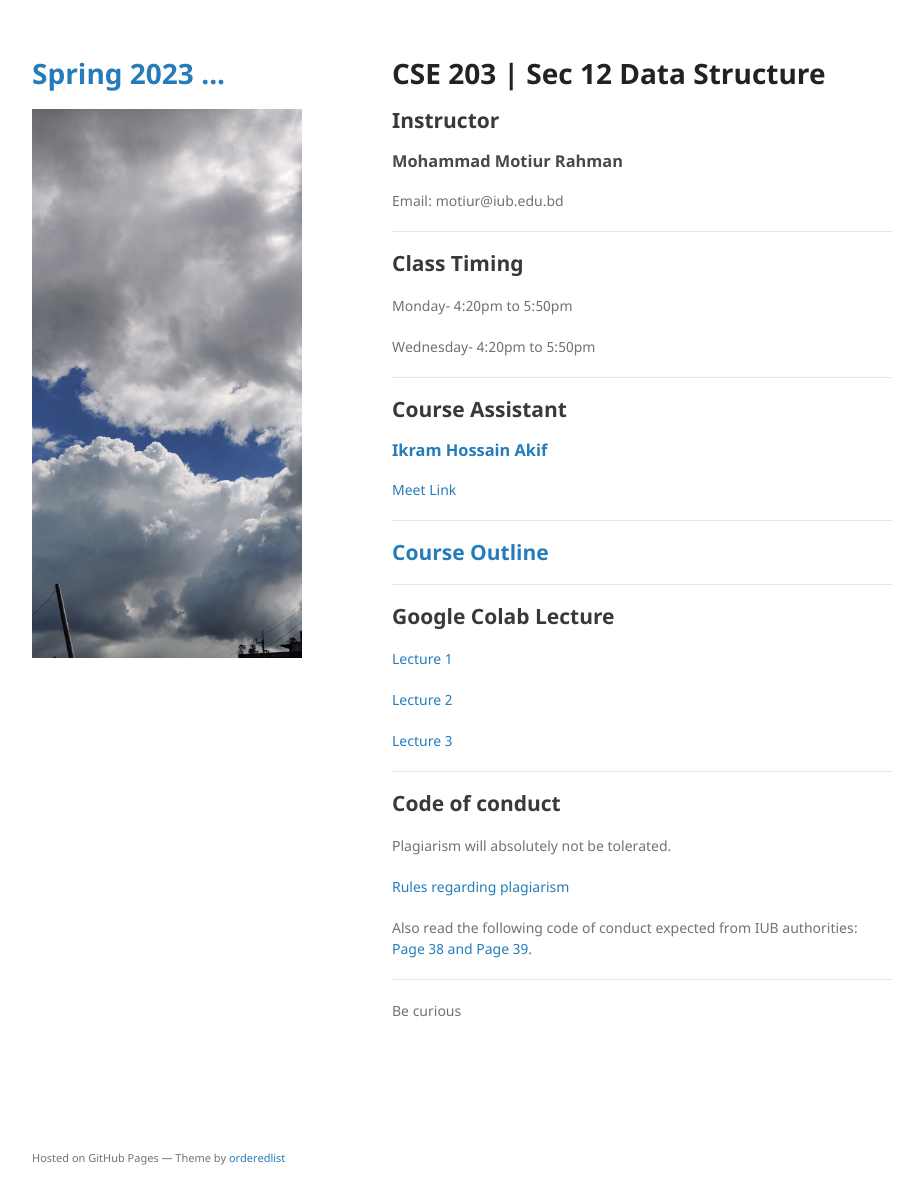
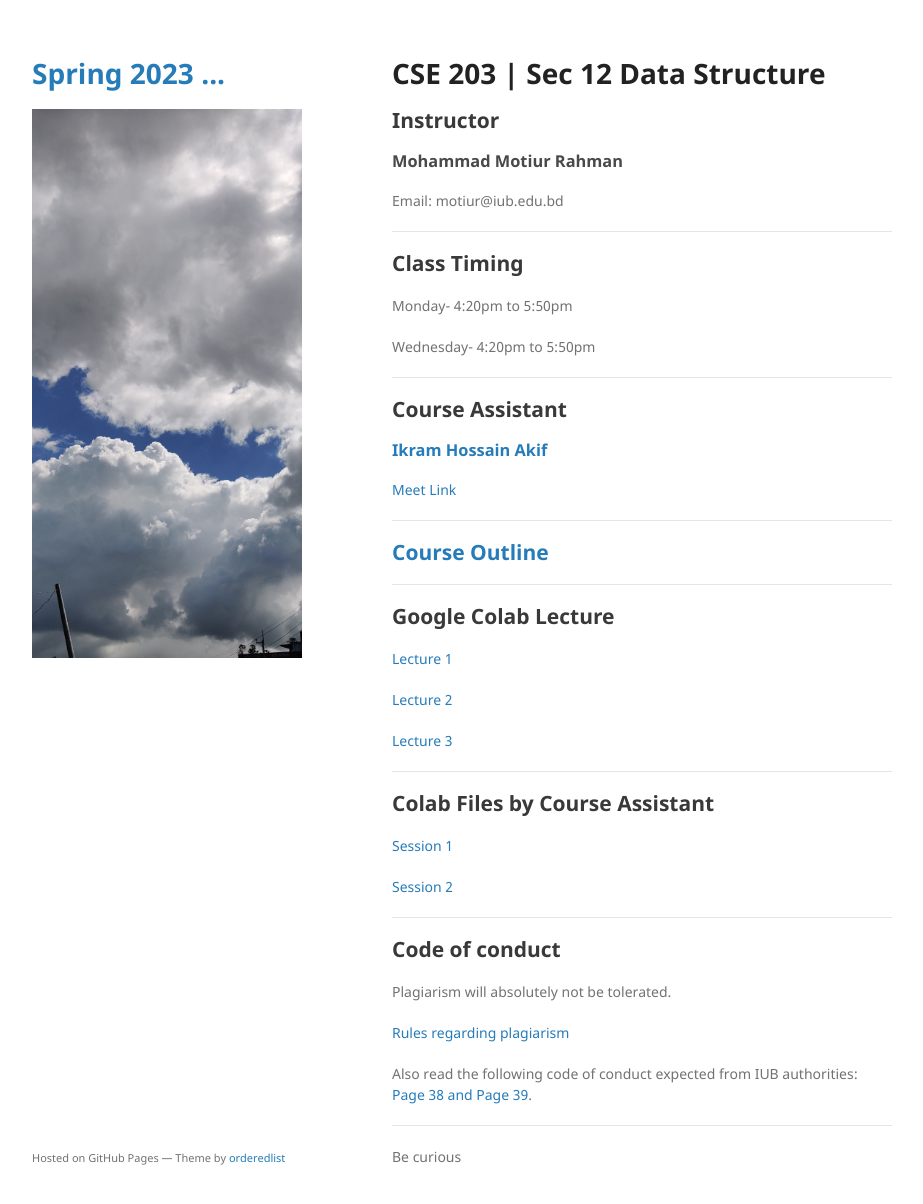
Before and after one commit to mohammadmotiurrahman/mohammadmotiurrahman.github.io, a Jekyll site: the page built from cse203_12/index.md, in a window 1280 px wide and 1237 px high. Shown: the top 1204 px of the window, without its empty margins (178-1101 px from the left). Built offline with Jekyll 4.4.1, drawn with Linux system fonts in a browser that asks for light colours; our own code applies the rules of GitHub Pages for plain Markdown files.

Commit message:
Update index.md

```diff
--- a/cse203_12/index.md
+++ b/cse203_12/index.md
@@ -19,9 +19,11 @@
 [Meet Link](meet.google.com/oct-ptzn-qbj)
 
 * * *
+
 ## [Course Outline](https://drive.google.com/file/d/1z54mqMOghtS7a8FLOoKlwdsRTY9zzTQS/view?usp=sharing)
 
 * * *
+
 ## Google Colab Lecture
 
 [Lecture 1](https://colab.research.google.com/drive/16u2FJlFIHA-PnizMfVaMIs9kgN2iyOwf?usp=sharing)
@@ -33,7 +35,17 @@
 
 * * *
 
+## Colab Files by Course Assistant
+
+[Session 1](https://colab.research.google.com/drive/17IMYoDryS2E8UHSiFWzX69ECWR3_CNzT?usp=sharing)
+
+[Session 2](https://colab.research.google.com/drive/17IMYoDryS2E8UHSiFWzX69ECWR3_CNzT?usp=sharing)
+
+
+* * *
+
 ## Code of conduct
+
 Plagiarism will absolutely not be tolerated.
 
 [Rules regarding plagiarism](https://www.plagiarism.org/article/what-is-plagiarism)
```
